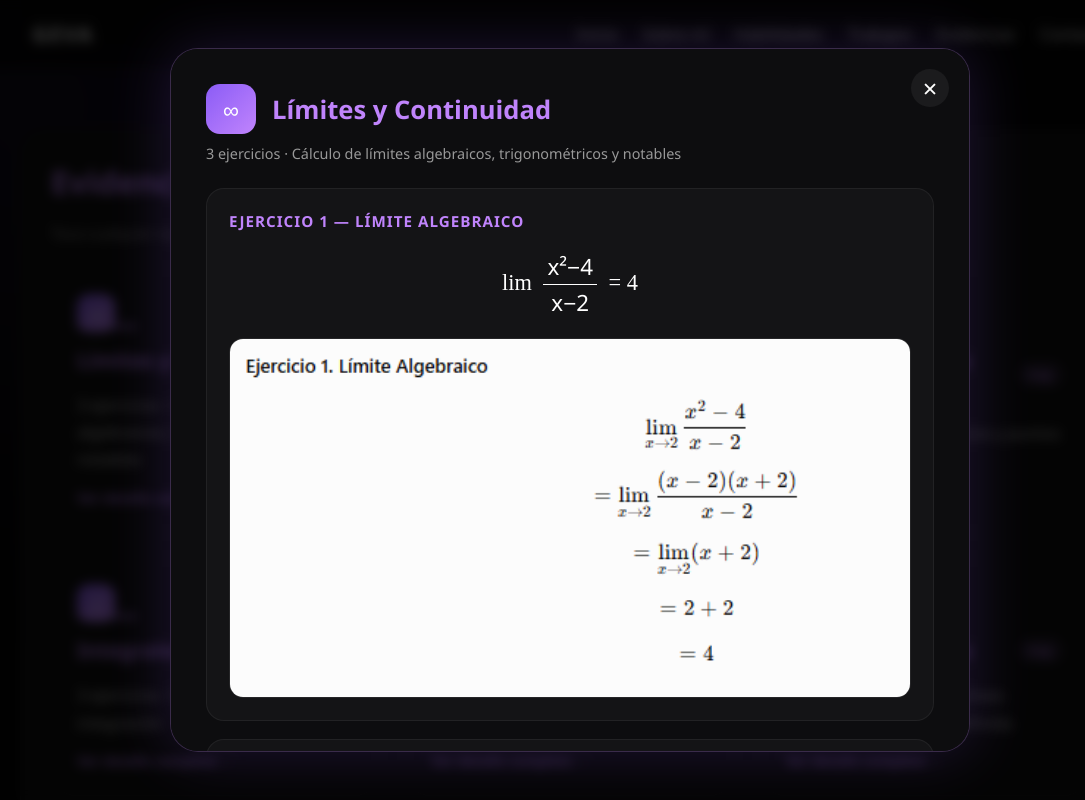
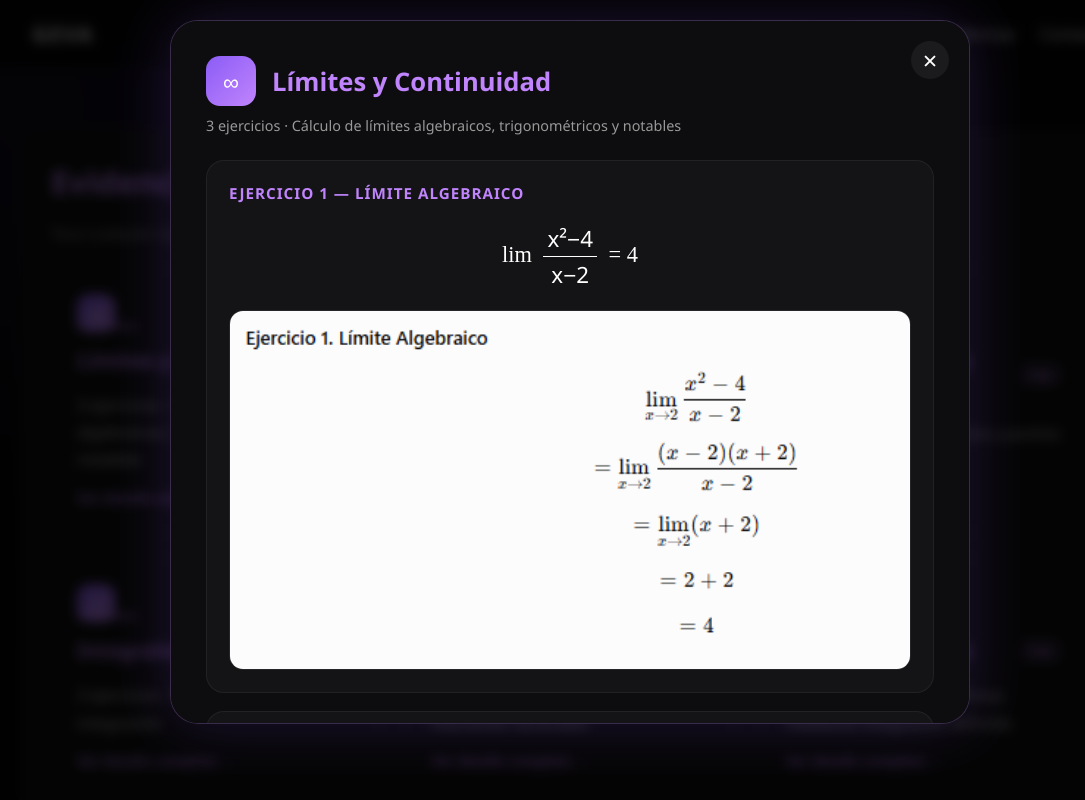
Before and after one commit to aragongeva-ops/matematica-I, a plain HTML site: page index.html in a window 1280 px wide. Both pictures are taken after a click on the element 285 px from the left and 3146 px from the top of the page. Shown: the part 2746-3546 px from the top of the page, without its empty margins (70-1155 px from the left). Drawn offline with Linux system fonts and the light colour scheme.

Commit message:
Actualizar portafolio

```diff
--- a/index.html
+++ b/index.html
@@ -379,13 +379,14 @@ footer{
     background:rgba(0,0,0,.75);
     backdrop-filter:blur(6px);
     display:flex;
-    align-items:center;
+    align-items:flex-start;
     justify-content:center;
     z-index:2000;
     opacity:0;
     visibility:hidden;
     transition:.3s;
     padding:20px;
+    overflow-y:auto;
 }
 
 .overlay.show{
@@ -966,12 +967,12 @@ function abrirModal(index){
 
     modalBody.innerHTML = html;
     overlay.classList.add('show');
-    document.body.style.overflow = 'hidden';
+    // document.body.style.overflow = 'hidden';
 }
 
 function cerrarModal(){
     overlay.classList.remove('show');
-    document.body.style.overflow = '';
+   // document.body.style.overflow = '';
 }
 
 document.getElementById('modalClose').addEventListener('click', cerrarModal);
```
